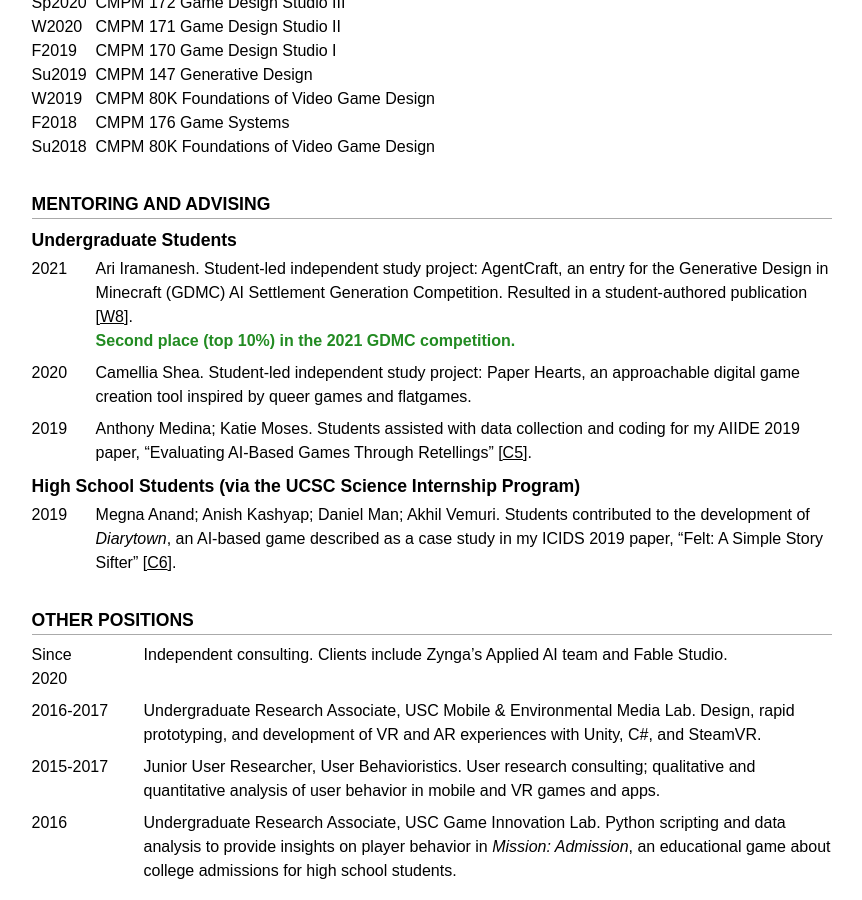
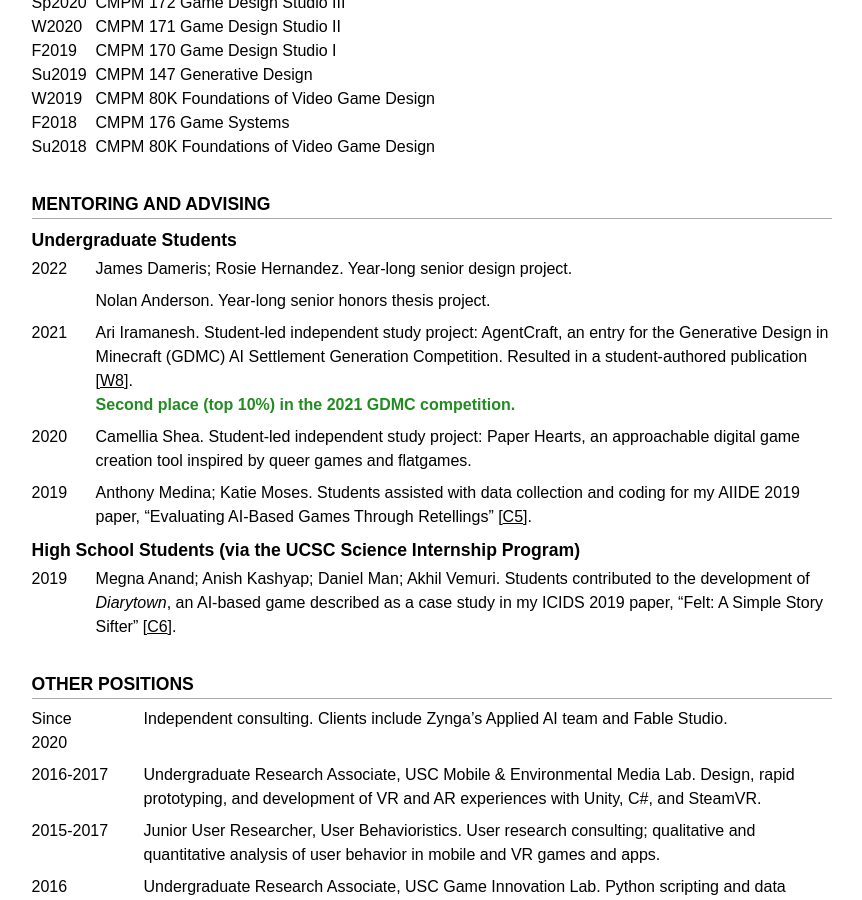
Before and after one commit to mkremins/mkremins.github.io, a Jekyll site: the page built from cv/index.html, in a window 1280 px wide and 900 px high, scrolled down 6982 px. Shown: the whole window, without its empty margins (208-1070 px from the left). Built offline with Jekyll 4.4.1, drawn with Linux system fonts in a browser that asks for light colours; some web fonts are replaced.

Commit message:
Add 2022-23 undergrad advisees to CV

```diff
--- a/cv/index.html
+++ b/cv/index.html
@@ -306,6 +306,14 @@ layout: null
       </div>-->
       <h3>Undergraduate Students</h3>
       <div class="dated-entry">
+        <div class="dated-date">2022</div>
+        <div class="dated-content">James Dameris; Rosie Hernandez. Year-long senior design project.</div>
+      </div>
+      <div class="dated-entry">
+        <div class="dated-date"></div>
+        <div class="dated-content">Nolan Anderson. Year-long senior honors thesis project.</div>
+      </div>
+      <div class="dated-entry">
         <div class="dated-date">2021</div>
         <div class="dated-content">Ari Iramanesh. Student-led independent study project: AgentCraft, an entry for the Generative Design in Minecraft (GDMC) AI Settlement Generation Competition. Resulted in a student-authored publication [<a href="#W8">W8</a>].<br><span class="pub-award">Second place (top 10%) in the 2021 GDMC competition.</span></div>
       </div>
```
